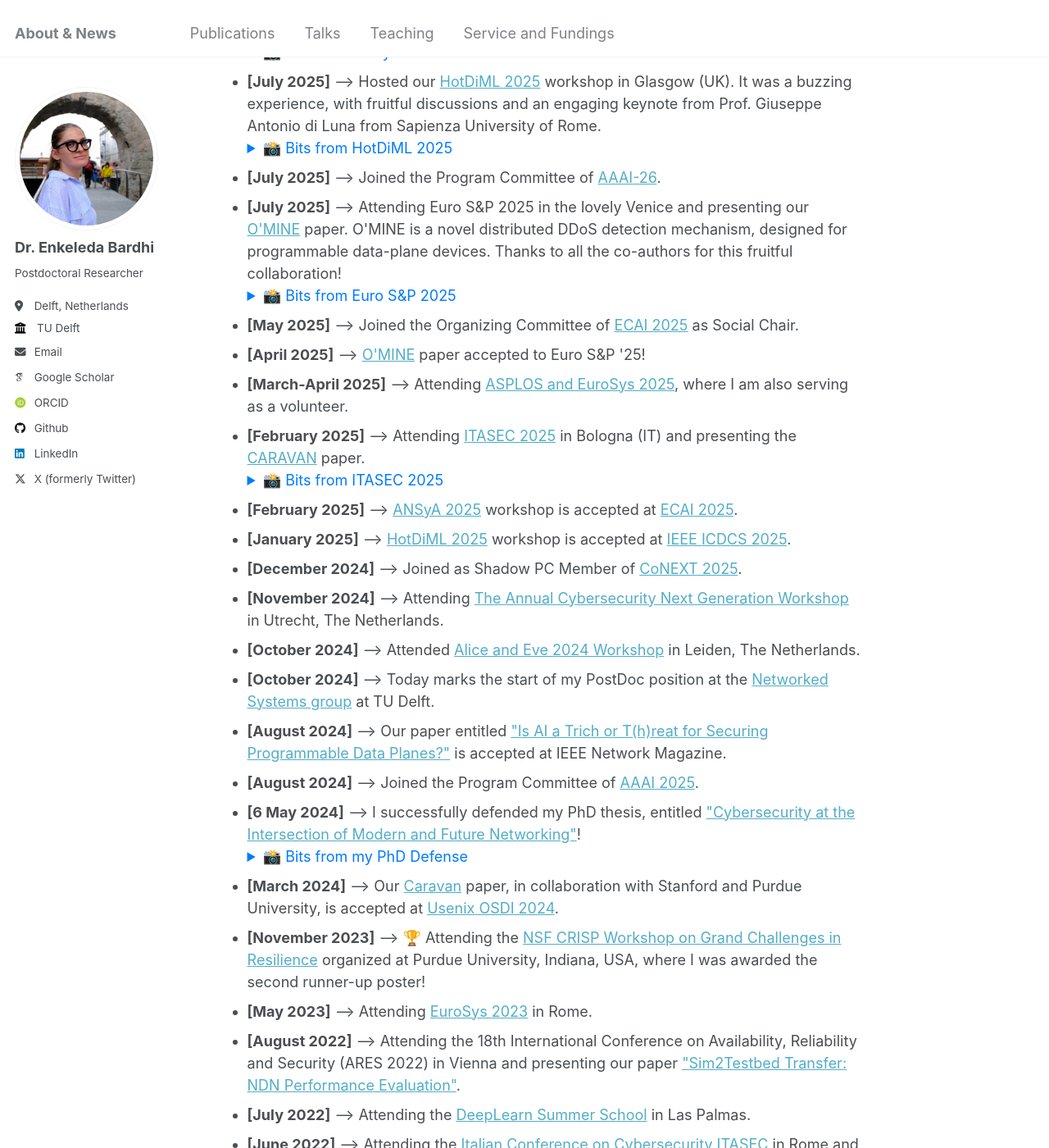
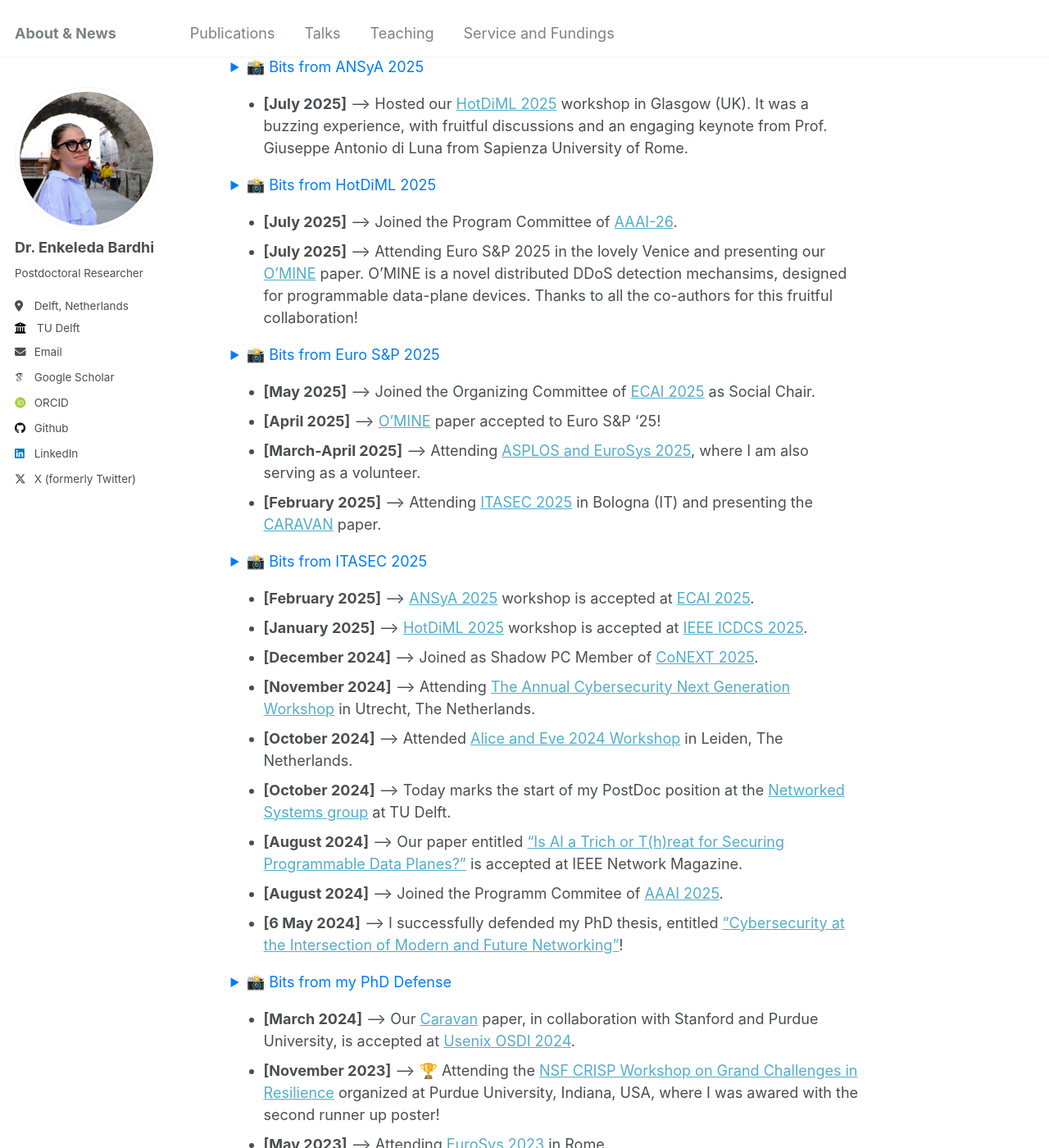
Before and after one commit to bardhienkeleda/bardhienkeleda.github.io, a Jekyll site: the page built from _pages/about.md, in a window 1280 px wide and 1400 px high, scrolled down 820 px. Shown: the whole window at 82% size. Built offline with Jekyll 4.4.1, drawn with Linux system fonts in a browser that asks for light colours; some web fonts are replaced; some of the changed text lies outside the part shown.

```diff
--- a/_pages/about.md
+++ b/_pages/about.md
@@ -16,161 +16,84 @@ She is always open to collaborations and supervising motivated students. If inte
 
 # Recent News
 
-<div id="news-list">
-  <ul style="list-style-type: disc; padding-left: 20px;">
+<div id="news-list" markdown="1">
 
-    <li>
-      <strong>[November 2025]</strong> --> Joined the Program Committee of <a href="https://eurosp2026.ieee-security.org">Euro S&P 2026</a>.
-    </li>
-
-    <li>
-      <strong>[October 2025]</strong> --> Hosted our <a href="https://ansya-workshop.github.io/2025/">ANSyA 2025</a> workshop in Bologna (IT). The workshop recorded 80+ participants, with two sessions of poster discussions and an outstanding keynote from Dr. Daria Stepanova, Bosch Center for AI, Germany.
-      <details>
-        <summary style="cursor: pointer; color: #007bff;">📸 Bits from ANSyA 2025</summary>
-        <div style="display: flex; flex-wrap: wrap; gap: 10px; margin-top: 10px;">
-          <img src="/images/about/ANSyA/organizers.jpg" style="height: 150px; object-fit: cover; border-radius: 5px;">
-          <img src="/images/about/ANSyA/posters1.jpg" style="height: 150px; object-fit: cover; border-radius: 5px;">
-          <img src="/images/about/ANSyA/posters2.jpg" style="height: 150px; object-fit: cover; border-radius: 5px;">
-          <img src="/images/about/ANSyA/attendance.jpg" style="height: 150px; object-fit: cover; border-radius: 5px;">
-          <img src="/images/about/ANSyA/keynote.jpg" style="height: 150px; object-fit: cover; border-radius: 5px;">
-        </div>
-        <p style="font-size: 0.8em; color: gray; margin-top: 5px;">(Leftmost) Organizers, (Middle) Posters and Attendance, (Rightmost) Keynote.</p>
-      </details>
-    </li>
-
-    <li>
-      <strong>[July 2025]</strong> --> Hosted our <a href="https://hotdiml.github.io/HotDiML2025/">HotDiML 2025</a> workshop in Glasgow (UK). It was a buzzing experience, with fruitful discussions and an engaging keynote from Prof. Giuseppe Antonio di Luna from Sapienza University of Rome.
-      <details>
-        <summary style="cursor: pointer; color: #007bff;">📸 Bits from HotDiML 2025</summary>
-        <div style="display: flex; flex-wrap: wrap; gap: 10px; margin-top: 10px;">
-          <img src="/images/about/HotDiML/opening.jpg" style="height: 150px; object-fit: cover; border-radius: 5px;">
-          <img src="/images/about/HotDiML/keynote.jpg" style="height: 150px; object-fit: cover; border-radius: 5px;">
-          <img src="/images/about/HotDiML/best_paper.jpg" style="height: 150px; object-fit: cover; border-radius: 5px;">
-        </div>
-        <p style="font-size: 0.8em; color: gray; margin-top: 5px;">(Left) Opening remarks, (Middle) Keynote, (Right) Best paper award.</p>
-      </details>
-    </li>
-
-    <li>
-      <strong>[July 2025]</strong> --> Joined the Program Committee of <a href="https://aaai.org/conference/aaai/aaai-26/">AAAI-26</a>.
-    </li>
-
-    <li>
-      <strong>[July 2025]</strong> --> Attending Euro S&P 2025 in the lovely Venice and presenting our <a href="https://ieeexplore.ieee.org/stamp/stamp.jsp?arnumber=11129299">O'MINE</a> paper. O'MINE is a novel distributed DDoS detection mechanism, designed for programmable data-plane devices. Thanks to all the co-authors for this fruitful collaboration!
-      <details>
-        <summary style="cursor: pointer; color: #007bff;">📸 Bits from Euro S&P 2025</summary>
-        <div style="display: flex; flex-wrap: wrap; gap: 10px; margin-top: 10px;">
-          <img src="/images/about/conference_talks/eurosp_2025/omine_talk.jpg" style="height: 150px; object-fit: cover; border-radius: 5px;">
-          <img src="/images/about/conference_talks/eurosp_2025/community_talks.jpg" style="height: 150px; object-fit: cover; border-radius: 5px;">
-          <img src="/images/about/conference_talks/eurosp_2025/social_dinner.jpg" style="height: 150px; object-fit: cover; border-radius: 5px;">
-        </div>
-        <p style="font-size: 0.8em; color: gray; margin-top: 5px;">(Left) O'MINE Talk, (Middle) Interactions with the community, (Right) Social Dinner Event Venue.</p>
-      </details>
-    </li>
-
-    <li>
-      <strong>[May 2025]</strong> --> Joined the Organizing Committee of <a href="https://ecai2025.org">ECAI 2025</a> as Social Chair.
-    </li>
-
-    <li>
-      <strong>[April 2025]</strong> --> <a href="https://ieeexplore.ieee.org/stamp/stamp.jsp">O'MINE</a> paper accepted to Euro S&P '25!
-    </li>
-
-    <li>
-      <strong>[March-April 2025]</strong> --> Attending <a href="https://www.asplos-conference.org">ASPLOS and EuroSys 2025</a>, where I am also serving as a volunteer.
-    </li>
-
-    <li>
-      <strong>[February 2025]</strong> --> Attending <a href="https://2025.itasec.it">ITASEC 2025</a> in Bologna (IT) and presenting the <a href="https://www.usenix.org/conference/osdi24/presentation/zhang-qizheng">CARAVAN</a> paper.
-      <details>
-        <summary style="cursor: pointer; color: #007bff;">📸 Bits from ITASEC 2025</summary>
-        <div style="display: flex; flex-wrap: wrap; gap: 10px; margin-top: 10px;">
-          <img src="/images/about/conference_talks/itasec_2025/presenting.jpg" style="height: 150px; object-fit: cover; border-radius: 5px;">
-          <img src="/images/about/conference_talks/itasec_2025/community.jpg" style="height: 150px; object-fit: cover; border-radius: 5px;">
-          <img src="/images/about/conference_talks/itasec_2025/lasagna.jpg" style="height: 150px; object-fit: cover; border-radius: 5px;">
-        </div>
-        <p style="font-size: 0.8em; color: gray; margin-top: 5px;">(Left) CARAVAN Talk, (Middle) With my dearest colleague, Dr. Alessandro Palma, (Right) Real lasagna.</p>
-      </details>
-    </li>
-
-    <li>
-      <strong>[February 2025]</strong> --> <a href="https://ansya-workshop.github.io/2025/">ANSyA 2025</a> workshop is accepted at <a href="https://ecai2025.org">ECAI 2025</a>.
-    </li>
-
-    <li>
-      <strong>[January 2025]</strong> --> <a href="https://hotdiml.github.io/HotDiML2025/">HotDiML 2025</a> workshop is accepted at <a href="https://icdcs2025.icdcs.org">IEEE ICDCS 2025</a>.
-    </li>
-
-    <li>
-      <strong>[December 2024]</strong> --> Joined as Shadow PC Member of <a href="https://conferences.sigcomm.org/co-next/2025/#!/home">CoNEXT 2025</a>.
-    </li>
-
-    <li>
-      <strong>[November 2024]</strong> --> Attending <a href="https://csng.nl/?q=event">The Annual Cybersecurity Next Generation Workshop</a> in Utrecht, The Netherlands.
-    </li>
-
-    <li>
-      <strong>[October 2024]</strong> --> Attended <a href="https://alice-and-eve.github.io/2024/">Alice and Eve 2024 Workshop</a> in Leiden, The Netherlands.
-    </li>
-
-    <li>
-      <strong>[October 2024]</strong> --> Today marks the start of my PostDoc position at the <a href="https://www.tudelft.nl/ewi/over-de-faculteit/afdelingen/software-technology/networked-systems">Networked Systems group</a> at TU Delft.
-    </li>
-
-    <li>
-      <strong>[August 2024]</strong> --> Our paper entitled <a href="https://ieeexplore.ieee.org/abstract/document/10659323">"Is AI a Trich or T(h)reat for Securing Programmable Data Planes?"</a> is accepted at IEEE Network Magazine.
-    </li>
-
-    <li>
-      <strong>[August 2024]</strong> --> Joined the Program Committee of <a href="https://aaai.org/conference/aaai/aaai-25/">AAAI 2025</a>.
-    </li>
-
-    <li>
-      <strong>[6 May 2024]</strong> --> I successfully defended my PhD thesis, entitled <a href="https://iris.uniroma1.it/bitstream/11573/1714899/1/Tesi_dottorato_Bardhi.pdf">"Cybersecurity at the Intersection of Modern and Future Networking"</a>!
-      <details>
-        <summary style="cursor: pointer; color: #007bff;">📸 Bits from my PhD Defense</summary>
-        <div style="display: flex; flex-wrap: wrap; gap: 10px; margin-top: 10px;">
-          <img src="/images/about/phd_defense/advisors.jpg" style="height: 150px; object-fit: cover; border-radius: 5px;">
-          <img src="/images/about/phd_defense/family.jpg" style="height: 150px; object-fit: cover; border-radius: 5px;">
-          <img src="/images/about/phd_defense/nephew.jpg" style="height: 150px; object-fit: cover; border-radius: 5px;">
-          <img src="/images/about/phd_defense/all_invites.jpg" style="height: 150px; object-fit: cover; border-radius: 5px;">
-        </div>
-        <p style="font-size: 0.8em; color: gray; margin-top: 5px;">(Left) My PhD Advisors, (Middle-Left) Family, (Middle-Right) My partner and nephew, (Right) Celebration.</p>
-      </details>
-    </li>
-
-    <li>
-      <strong>[March 2024]</strong> --> Our <a href="https://www.usenix.org/conference/osdi24/presentation/zhang-qizheng">Caravan</a> paper, in collaboration with Stanford and Purdue University, is accepted at <a href="https://www.usenix.org/conference/osdi24">Usenix OSDI 2024</a>.
-    </li>
-
-    <li>
-      <strong>[November 2023]</strong> --> &#127942; Attending the <a href="https://engineering.purdue.edu/grandchallenges">NSF CRISP Workshop on Grand Challenges in Resilience</a> organized at Purdue University, Indiana, USA, where I was awarded the second runner-up poster!
-    </li>
-
-    <li>
-      <strong>[May 2023]</strong> --> Attending <a href="https://2023.eurosys.org">EuroSys 2023</a> in Rome.
-    </li>
-
-    <li>
-      <strong>[August 2022]</strong> --> Attending the 18th International Conference on Availability, Reliability and Security (ARES 2022) in Vienna and presenting our paper <a href="https://dl.acm.org/doi/abs/10.1145/3538969.3544447">"Sim2Testbed Transfer: NDN Performance Evaluation"</a>.
-    </li>
-
-    <li>
-      <strong>[July 2022]</strong> --> Attending the <a href="https://deeplearn.irdta.eu/2022su/">DeepLearn Summer School</a> in Las Palmas.
-    </li>
-
-    <li>
-      <strong>[June 2022]</strong> --> Attending the <a href="https://2022.itasec.it">Italian Conference on Cybersecurity ITASEC</a> in Rome and presenting our <a href="https://ieeexplore.ieee.org/abstract/document/9525013">ICN PATTA paper</a>.
-    </li>
-
-    <li>
-      <strong>[June 2022]</strong> --> Serving as Student Volunteer for the <a href="https://conferences.eg.org/eurovis2022/">EUROVIS 2022</a> in Rome.
-    </li>
-
-  </ul>
+* **[November 2025]** --> Joined the Program Committee of [Euro S&P 2026](https://eurosp2026.ieee-security.org).
+* **[October 2025]** --> Hosted our [ANSyA 2025](https://ansya-workshop.github.io/2025/) workshop in Bologna (IT). The workshop recorded 80+ participants, with two sessions of poster discussions and an outstanding keynote from Dr. Daria Stepanova, Bosch Center for AI, Germany.
+<details>
+    <summary style="cursor: pointer; color: #007bff;">📸 Bits from ANSyA 2025</summary>
+    <div style="display: flex; flex-wrap: wrap; gap: 10px; margin-top: 10px;">
+      <img src="/images/about/ANSyA/organizers.jpg" style="height: 150px; object-fit: cover; border-radius: 5px;">
+      <img src="/images/about/ANSyA/posters1.jpg" style="height: 150px; object-fit: cover; border-radius: 5px;">
+      <img src="/images/about/ANSyA/posters2.jpg" style="height: 150px; object-fit: cover; border-radius: 5px;">
+      <img src="/images/about/ANSyA/attendance.jpg" style="height: 150px; object-fit: cover; border-radius: 5px;">
+      <img src="/images/about/ANSyA/keynote.jpg" style="height: 150px; object-fit: cover; border-radius: 5px;">
+    </div>
+    <p style="font-size: 0.8em; color: gray; margin-top: 5px;">(Leftmost) Organizers, (Middle) Posters and Attendance, (Rightmost) Keynote.</p>
+</details>
+* **[July 2025]** --> Hosted our [HotDiML 2025](https://hotdiml.github.io/HotDiML2025/)  workshop in Glasgow (UK). It was a buzzing experience, with fruitful discussions and an engaging keynote from Prof. Giuseppe Antonio di Luna from Sapienza University of Rome.
+<details>
+    <summary style="cursor: pointer; color: #007bff;">📸 Bits from HotDiML 2025</summary>
+    <div style="display: flex; flex-wrap: wrap; gap: 10px; margin-top: 10px;">
+      <img src="/images/about/HotDiML/opening.jpg" style="height: 150px; object-fit: cover; border-radius: 5px;">
+      <img src="/images/about/HotDiML/keynote.jpg" style="height: 150px; object-fit: cover; border-radius: 5px;">
+      <img src="/images/about/HotDiML/best_paper.jpg" style="height: 150px; object-fit: cover; border-radius: 5px;">
+    </div>
+    <p style="font-size: 0.8em; color: gray; margin-top: 5px;">(Left) Opening remarks, (Middle) Keynote, (Right) Best paper award.</p>
+</details>
+* **[July 2025]** --> Joined the Program Committee of [AAAI-26](https://aaai.org/conference/aaai/aaai-26/).
+* **[July 2025]** --> Attending Euro S&P 2025 in the lovely Venice and presenting our [O'MINE](https://ieeexplore.ieee.org/stamp/stamp.jsp?arnumber=11129299) paper. O'MINE is a novel distributed DDoS detection mechansims, designed for programmable data-plane devices. Thanks to all the co-authors for this fruitful collaboration!
+<details>
+    <summary style="cursor: pointer; color: #007bff;">📸 Bits from Euro S&P 2025</summary>
+    <div style="display: flex; flex-wrap: wrap; gap: 10px; margin-top: 10px;">
+      <img src="/images/about/conference_talks/eurosp_2025/omine_talk.jpg" style="height: 150px; object-fit: cover; border-radius: 5px;">
+      <img src="/images/about/conference_talks/eurosp_2025/community_talks.jpg" style="height: 150px; object-fit: cover; border-radius: 5px;">
+      <img src="/images/about/conference_talks/eurosp_2025/social_dinner.jpg" style="height: 150px; object-fit: cover; border-radius: 5px;">
+    </div>
+    <p style="font-size: 0.8em; color: gray; margin-top: 5px;">(Left) O'MINE Talk, (Middle) Interactions with the community, (Right) Social Dinner Event Venue.</p>
+</details>
+* **[May 2025]** --> Joined the Organizing Committee of [ECAI 2025](https://ecai2025.org) as Social Chair.
+* **[April 2025]** --> [O'MINE](https://ieeexplore.ieee.org/stamp/stamp.jsp) paper accepted to Euro S&P '25!
+* **[March-April 2025]** --> Attending [ASPLOS and EuroSys 2025](https://www.asplos-conference.org), where I am also serving as a volunteer.
+* **[February 2025]** --> Attending [ITASEC 2025](https://2025.itasec.it) in Bologna (IT) and presenting the [CARAVAN](https://www.usenix.org/conference/osdi24/presentation/zhang-qizheng) paper.
+<details>
+    <summary style="cursor: pointer; color: #007bff;">📸 Bits from ITASEC 2025</summary>
+    <div style="display: flex; flex-wrap: wrap; gap: 10px; margin-top: 10px;">
+      <img src="/images/about/conference_talks/itasec_2025/presenting.jpg" style="height: 150px; object-fit: cover; border-radius: 5px;">
+      <img src="/images/about/conference_talks/itasec_2025/community.jpg" style="height: 150px; object-fit: cover; border-radius: 5px;">
+      <img src="/images/about/conference_talks/itasec_2025/lasagna.jpg" style="height: 150px; object-fit: cover; border-radius: 5px;">
+    </div>
+    <p style="font-size: 0.8em; color: gray; margin-top: 5px;">(Left) CARAVAN Talk, (Middle) With my dearest colleague, Dr. Alessandro Palma, (Right) Real lasagna.</p>
+</details>
+* **[February 2025]** --> [ANSyA 2025](https://ansya-workshop.github.io/2025/) workshop is accepted at [ECAI 2025](https://ecai2025.org).
+* **[January 2025]** --> [HotDiML 2025](https://hotdiml.github.io/HotDiML2025/) workshop is accepted at [IEEE ICDCS 2025](https://icdcs2025.icdcs.org).
+* **[December 2024]** --> Joined as Shadow PC Member of [CoNEXT 2025](https://conferences.sigcomm.org/co-next/2025/#!/home).
+* **[November 2024]** --> Attending [The Annual Cybersecurity Next Generation Workshop](https://csng.nl/?q=event) in Utrecht, The Netherlands.
+* **[October 2024]** --> Attended [Alice and Eve 2024 Workshop](https://alice-and-eve.github.io/2024/) in Leiden, The Netherlands.
+* **[October 2024]** --> Today marks the start of my PostDoc position at the [Networked Systems group](https://www.tudelft.nl/ewi/over-de-faculteit/afdelingen/software-technology/networked-systems) at TU Delft.
+* **[August 2024]** --> Our paper entitled ["Is AI a Trich or T(h)reat for Securing Programmable Data Planes?"](https://ieeexplore.ieee.org/abstract/document/10659323) is accepted at IEEE Network Magazine.
+* **[August 2024]** --> Joined the Programm Commitee of [AAAI 2025](https://aaai.org/conference/aaai/aaai-25/).
+* **[6 May 2024]** --> I successfully defended my PhD thesis, entitled ["Cybersecurity at the Intersection of Modern and Future Networking"](https://iris.uniroma1.it/bitstream/11573/1714899/1/Tesi_dottorato_Bardhi.pdf)!
+<details>
+    <summary style="cursor: pointer; color: #007bff;">📸 Bits from my PhD Defense</summary>
+    <div style="display: flex; flex-wrap: wrap; gap: 10px; margin-top: 10px;">
+      <img src="/images/about/phd_defense/advisors.jpg" style="height: 150px; object-fit: cover; border-radius: 5px;">
+      <img src="/images/about/phd_defense/family.jpg" style="height: 150px; object-fit: cover; border-radius: 5px;">
+      <img src="/images/about/phd_defense/nephew.jpg" style="height: 150px; object-fit: cover; border-radius: 5px;">
+      <img src="/images/about/phd_defense/all_invites.jpg" style="height: 150px; object-fit: cover; border-radius: 5px;">
+    </div>
+    <p style="font-size: 0.8em; color: gray; margin-top: 5px;">(Left) My PhD Advisors, (Middle-Left) Family (sisters, brother and brother-in-law), (Middle-Right) My partner and my lovely nephew, (Right) Celebration.</p>
+</details>
+* **[March 2024]** --> Our [Caravan](https://www.usenix.org/conference/osdi24/presentation/zhang-qizheng) paper, in collaboration with Stanford and Purdue University, is accepted at [Usenix OSDI 2024](https://www.usenix.org/conference/osdi24).
+* **[November 2023]** --> 🏆 Attending the [NSF CRISP Workshop on Grand Challenges in Resilience]("https://engineering.purdue.edu/grandchallenges") organized at Purdue University, Indiana, USA, where I was awared with the second runner up poster!
+* **[May 2023]** --> Attending [EuroSys 2023]("https://2023.eurosys.org") in Rome.
+* **[August 2022]** --> Attending the 18th International Conference on Availability, Reliability and Security (ARES 2022) in Vienna and presenting our paper ["Sim2Testbed Transfer: NDN Performance Evaluation"]("https://dl.acm.org/doi/abs/10.1145/3538969.3544447").
+* **[July 2022]** --> Attending the [DeepLearn Summer School]("https://deeplearn.irdta.eu/2022su/") in Las Palmas, an interesting training event on the recent advances on Deep Learning domain.
+* **[June 2022]** --> Attending the [Italian Conference on Cybersecurity ITASEC]("https://2022.itasec.it") in Rome and presenting our [ICN PATTA paper]("https://ieeexplore.ieee.org/abstract/document/9525013").
+* **[June 2022]** - Serving as Student Volunteer for the [EUROVIS 2022]("https://conferences.eg.org/eurovis2022/") in Rome.
 </div>
 
-<button id="show-more-btn" onclick="toggleNews()" style="display: none; background: none; border: none; color: #007bff; cursor: pointer; padding: 10px 0; font-family: inherit; font-size: inherit; font-weight: bold;">Show more</button>
+<button id="show-more-btn" onclick="toggleNews()" style="background: none; border: none; color: #007bff; cursor: pointer; padding: 0; font-family: inherit; font-size: inherit;">Show more</button>
 
 <script>
   // Configuration
```
Also changed, not shown: other parts of _pages/about.md (+13 -11 lines), 2 other files.
